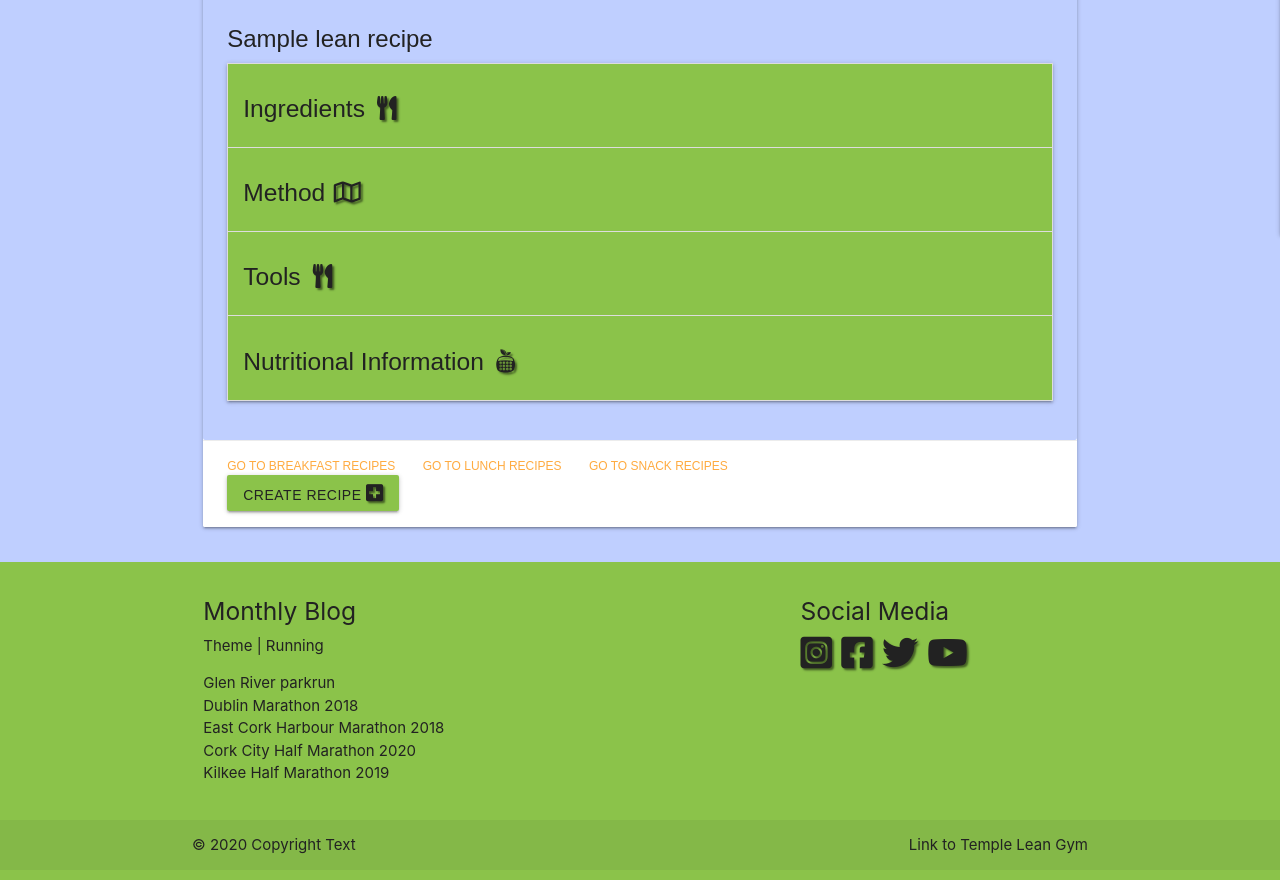
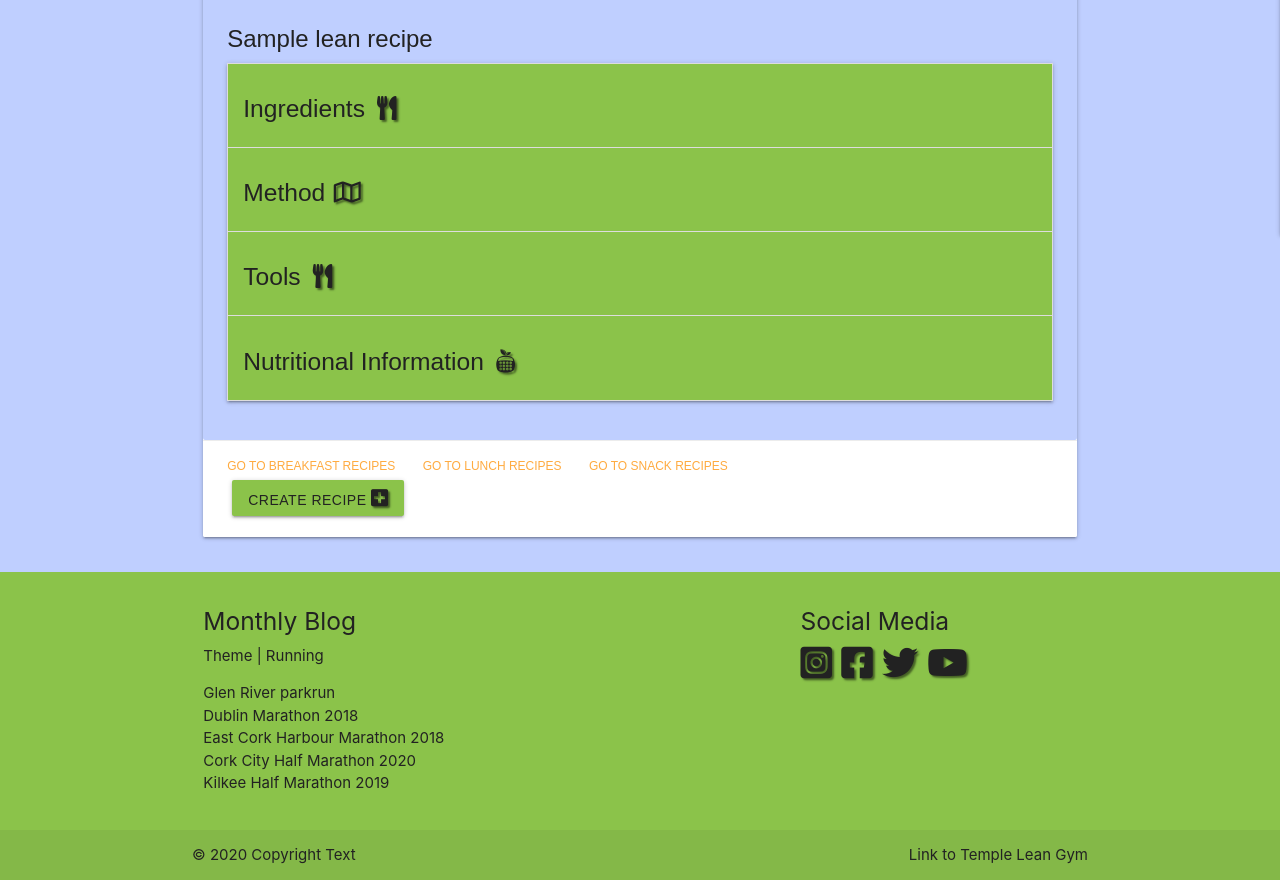
Before and after one commit to Andrew-code2020/ms3onlinecookbook, a Flask app: page /dinner in a window 1280 px wide. Shown: the part 625-1505 px from the top of the page. Before the commit the page ends 1479 px from the top, so only its background shows below. Run offline with Flask 2, Linux system fonts and the light colour scheme; grey boxes marked "Sample" are stand-in pictures; a database or web service that is not in the repository returns one stand-in record (values such as "Sample title"); some libraries are stand-ins or nearby versions; some web fonts are replaced.

Commit message:
button class rotated from profile to greenbutton on dinner.html page so the description makes sense

```diff
--- a/templates/dinner.html
+++ b/templates/dinner.html
@@ -62,10 +62,10 @@
                 <a href="{{ url_for('snacks')}}">Go to Snack Recipes</a>
                 <br>
                 <!--Buttons appear only when the user has created the recipe otherwise they are not visible-->
-                <a href="{{ url_for('addrecipe')}}" class="profile btn waves-effect waves-light light-green" >Create Recipe
+                <a href="{{ url_for('addrecipe')}}" class="greenbutton btn waves-effect waves-light light-green" >Create Recipe
                     <i class="fas fa-plus-square"></i> </a>
                 {% if session.user|lower == recipe.created_by|lower %}
-                <a href="{{ url_for('editrecipe', recipe_id=recipe._id)}}" class="profile btn waves-effect waves-light light-green" >Update Recipe
+                <a href="{{ url_for('editrecipe', recipe_id=recipe._id)}}" class="greenbutton btn waves-effect waves-light light-green" >Update Recipe
                     <i class="fas fa-user-edit"></i> </a>
                 <a href="{{ url_for('delete_recipe', recipe_id=recipe._id)}}" class="profile btn waves-effect waves-light light-green" > Delete Recipe
                     <i class="fas fa-trash-alt"></i> </a>
```
